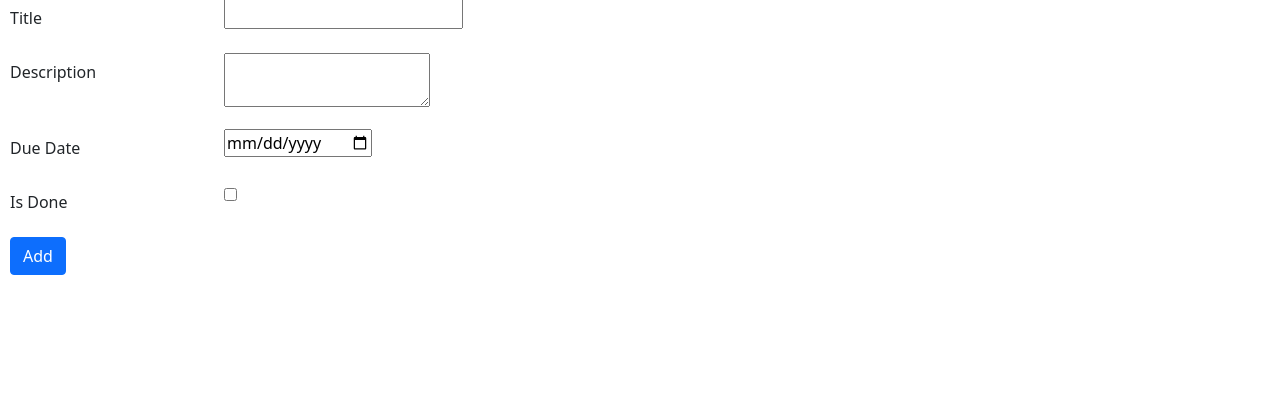
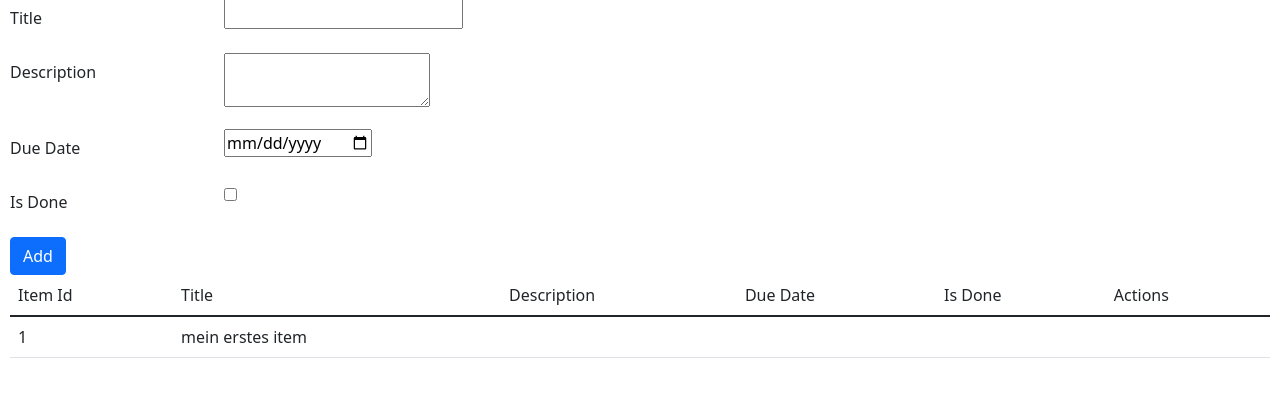
Before and after one commit to SPL21GL/INFI2022, a Flask app: page / in a window 1280 px wide. Shown: the part 67-464 px from the top of the page. Run offline with Flask 2, Linux system fonts and the light colour scheme; data comes from the database, SQL or seed files in the repository.

Commit message:
add data-table

```diff
--- a/app.py
+++ b/app.py
@@ -9,7 +9,7 @@ app.secret_key = "VerySecretSecretKey"
 
 #Datenbankzugriff konfigurieren
 app.config["SQLALCHEMY_TRACK_MODIFICATIONS"] = False
-app.config["SQLALCHEMY_DATABASE_URI"] = "mysql://root:root@localhost/todoApp"
+app.config["SQLALCHEMY_DATABASE_URI"] = "mysql://root:root@localhost/todoItemApp"
 db.init_app(app)
 
 @app.route("/", methods=["get","post"])
@@ -35,6 +35,12 @@ def index():
 
         return redirect("/")
 
-    return render_template("index.html", headline="Todo Items", form = addItemFormObject)
+
+    items = db.session.query(Todoitem).all()
+
+    return render_template("index.html", \
+        headline="Todo Items", \
+        form = addItemFormObject, \
+        items = items)
 
 app.run(debug=True)
--- a/templates/index.html
+++ b/templates/index.html
@@ -13,32 +13,57 @@
     <div class="row mb-3">
         <label for="title" class="col-sm-2 col-form-label">Title</label>
         <div class="col-sm-10">
-                {{form.title()}}
+            {{form.title()}}
         </div>
     </div>
 
     <div class="row mb-3">
         <label for="description" class="col-sm-2 col-form-label">Description</label>
         <div class="col-sm-10">
-                {{form.description()}}
+            {{form.description()}}
         </div>
     </div>
 
     <div class="row mb-3">
         <label for="dueDate" class="col-sm-2 col-form-label">Due Date</label>
         <div class="col-sm-10">
-                {{form.dueDate()}}
+            {{form.dueDate()}}
         </div>
     </div>
 
     <div class="row mb-3">
         <label for="isDone" class="col-sm-2 col-form-label">Is Done</label>
         <div class="col-sm-10">
-                {{form.isDone()}}
+            {{form.isDone()}}
         </div>
     </div>
 
     <button type="submit" class="btn btn-primary">Add</button>
 </form>
 
+<table class="table">
+    <thead>
+        <tr>
+            <td scope="col">Item Id</td>
+            <td scope="col">Title</td>
+            <td scope="col">Description</td>
+            <td scope="col">Due Date</td>
+            <td scope="col">Is Done</td>
+            <td scope="col">Actions</td>
+        </tr>
+    </thead>
+    <tbody>
+        {%for item in items:%}
+            <tr>
+                <td scope="row">{{item.itemId}}</td>
+                <td>{{item.title}}</td>
+                <td></td>
+                <td></td>
+                <td></td>
+                <td></td>
+            </tr>
+        {%endfor%}
+    </tbody>
+</table>
+
 {%endblock%}
```
